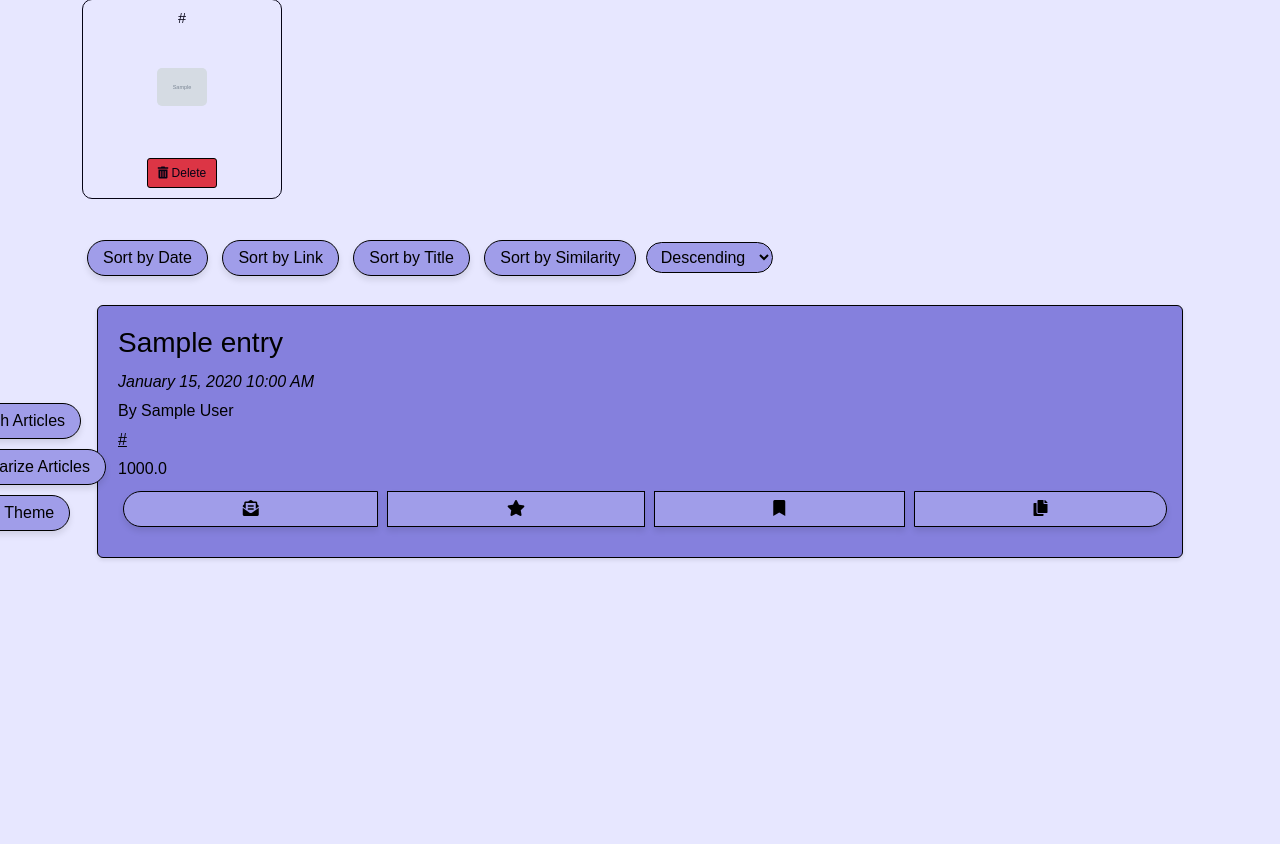
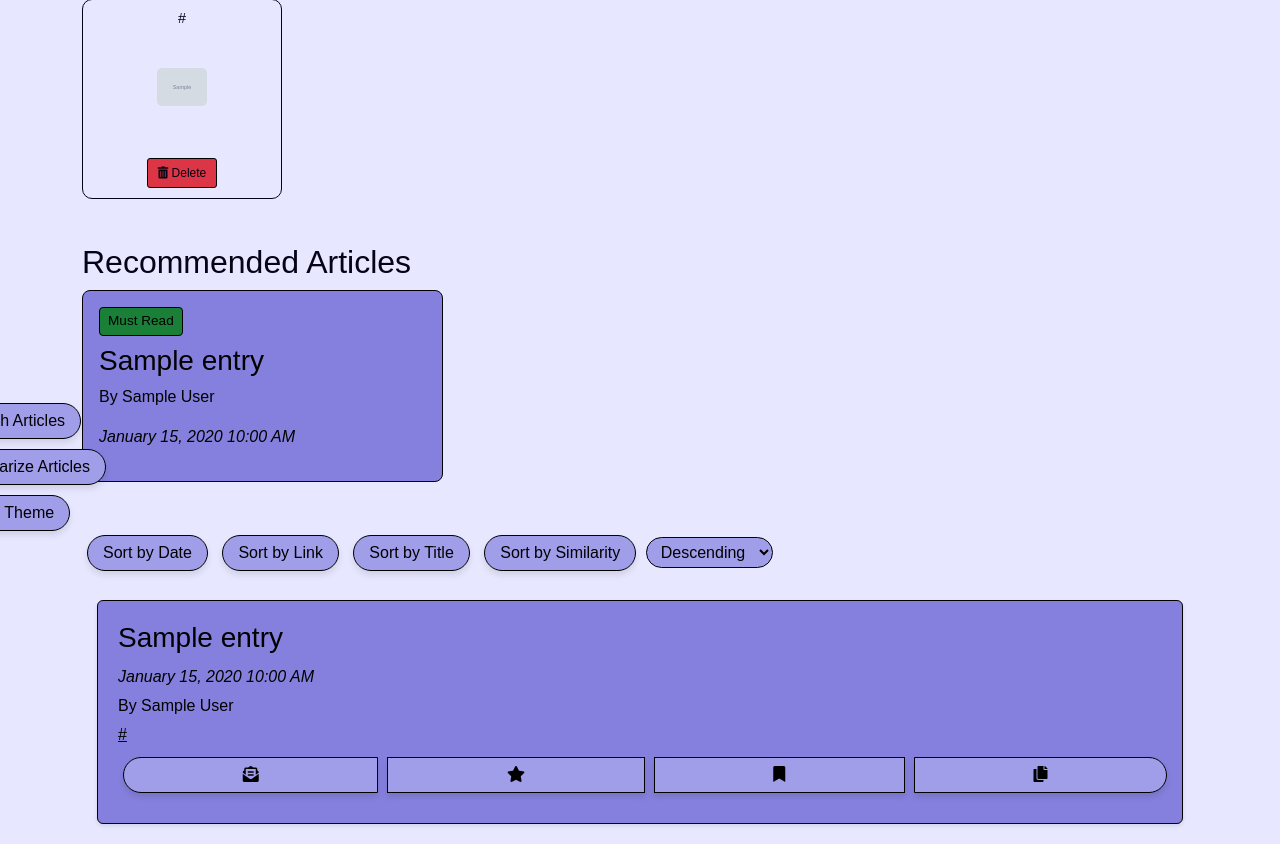
Before and after one commit to Quantlight/Fast-Feed, a Flask app: page / in a window 1280 px wide. Shown: the part 238-1082 px from the top of the page. Before the commit the page ends 798 px from the top, so only its background shows below. Run offline with Flask 3, Linux system fonts and the light colour scheme; tables that the repository leaves empty hold one stand-in row (values such as "Sample post"); grey boxes marked "Sample" are stand-in pictures; some libraries are stand-ins or nearby versions.

Commit message:
Added Recommendation system

```diff
--- a/App/helpers.py
+++ b/App/helpers.py
@@ -15,6 +15,7 @@ import markdown2
 from custom_scraper import fetch_content
 from googletrans import Translator, LANGUAGES
 from flask import current_app as app
+import statistics
 
 def is_valid_rss(url):
     try:
@@ -100,6 +101,56 @@ def summarize_single_article_content(article_url):
 
     return []  # Return empty list if no article found or already summarized
 
+def recommended_articles(min_count=3, max_count=10, min_threshold=0.0):
+    """
+    Returns a dynamic list of recommended articles based on the variance
+    of similarity scores.
+
+    Args:
+        min_count (int): The minimum number of recommendations.
+        max_count (int): The maximum number of recommendations.
+        min_threshold (float): Minimum similarity score for an article to be considered.
+
+    Returns:
+        list: List of recommended FeedEntry objects.
+    """
+    # Retrieve all articles sorted by similarity score descending
+    query = FeedEntry.query.order_by(FeedEntry.similarity_score.desc())
+    candidate_articles = query.all()
+
+    # Filter articles that meet the minimum similarity threshold.
+    eligible_articles = [article for article in candidate_articles
+                         if article.similarity_score >= min_threshold]
+
+    if not eligible_articles:
+        return []
+
+    # Compute the standard deviation (stdev) of similarity scores.
+    scores = [article.similarity_score for article in eligible_articles]
+    stdev = statistics.stdev(scores) if len(scores) > 1 else 0
+
+    # Define thresholds for the standard deviation.
+    # If stdev is high (>= high_std_threshold), there's a big gap among scores → choose min_count.
+    # If stdev is low (<= low_std_threshold), scores are similar → choose max_count.
+    low_std_threshold = 0.05   # adjust based on your data range
+    high_std_threshold = 0.2   # adjust based on your data range
+
+    if stdev >= high_std_threshold:
+        dynamic_limit = min_count
+    elif stdev <= low_std_threshold:
+        dynamic_limit = max_count
+    else:
+        # Linear interpolation: as stdev decreases from high_std_threshold to low_std_threshold,
+        # the limit increases from min_count to max_count.
+        ratio = (high_std_threshold - stdev) / (high_std_threshold - low_std_threshold)
+        dynamic_limit = int(min_count + ratio * (max_count - min_count))
+
+    # Ensure the dynamic limit stays between min_count and max_count.
+    dynamic_limit = max(min_count, min(dynamic_limit, max_count))
+
+    recommendation = eligible_articles[:dynamic_limit]
+    print(recommendation)
+    return recommendation
 
 def sort_articles_by(sort_by, sort_order, limit=200, offset=0):
     # Query all feed entries across all feeds
@@ -128,11 +179,11 @@ def sort_articles_by(sort_by, sort_order, limit=200, offset=0):
         else:
             query = query.order_by(FeedEntry.date.desc())
 
-
+    # Get the recommendation articles
+    recommendation = recommended_articles()
     # Apply pagination
     sorted_entries = query.limit(limit).offset(offset).all()
-
-    return feeds, sorted_entries
+    return feeds, sorted_entries, recommendation
 
 def article_content(url):
     headers = {
@@ -222,7 +273,7 @@ def get_favicon(url):
     # 2. Look for <link rel="shortcut icon"> or <link rel="icon"> in HTML
     try:
         response = requests.get(f"https://{domain}")
-        soup = BeautifulSoup(response.content, 'html.parser')
+        soup = BeautifulSoup(response.content, 'lxml')
 
         # 3. Look for Apple touch icons
         apple_icon = soup.find('link', rel='apple-touch-icon') or soup.find('link', rel='apple-touch-icon-precomposed')
--- a/App/routes.py
+++ b/App/routes.py
@@ -26,10 +26,8 @@ def index():
     sort_by = session.get('sort_by', 'datetime')
     sort_order = session.get('sort_order', 'desc')
 
-    feeds, sorted_entries = sort_articles_by(sort_by, sort_order)
-    return render_template('rss.html', feeds=feeds, sorted_entries=sorted_entries)
-
-
+    feeds, sorted_entries, recommendation = sort_articles_by(sort_by, sort_order)
+    return render_template('rss.html', feeds=feeds, sorted_entries=sorted_entries, recommendation=recommendation)
 @main.route('/<page_name>')
 def load_page(page_name):
     return render_template(page_name)
--- /dev/null
+++ b/App/static/recommendation.css
@@ -0,0 +1,102 @@
+
+  .rec-horizontal-scroll {
+    display: flex;
+    flex-wrap: nowrap;
+    overflow-x: auto;
+    scroll-snap-type: x mandatory;
+    gap: 1rem; /* Optional: space between cards */
+  }
+
+  /* Desktop: Three cards per view */
+  .rec-horizontal-scroll .rec-card {
+    flex: 0 0 calc((100% - 2rem) / 3); /* Two gaps of 1rem each */
+    background-color: var(--primary);
+    border: 1px solid black;
+    border-radius: 0.5rem;
+    padding: 1rem;
+    transition: box-shadow 0.3s ease;
+    scroll-snap-align: start;
+    /* Remove grid properties and fixed width */
+  }
+
+  /* Hover effect */
+  .rec-horizontal-scroll .rec-card:hover {
+    box-shadow: 0 4px 8px rgba(0, 0, 0, 0.2);
+  }
+
+  .rec-card-title {
+    color: var(--text);
+  }
+
+  .rec-link {
+    color: black;
+    text-decoration: underline;
+  }
+
+  .rec-text-muted {
+    color: black;
+  }
+
+  .rec-no-articles {
+    color: #555;
+  }
+
+  /* Scrollbar styling for Chrome, Safari, and Opera */
+  .rec-horizontal-scroll::-webkit-scrollbar {
+    height: 8px;
+  }
+  .rec-horizontal-scroll::-webkit-scrollbar-track {
+    background: transparent;
+  }
+  .rec-horizontal-scroll::-webkit-scrollbar-thumb {
+    background-color: var(--primary);
+    border-radius: 4px;
+  }
+
+  /* Firefox scrollbar styling */
+  .rec-horizontal-scroll {
+    scrollbar-width: thin;
+    scrollbar-color: var(--primary) transparent;
+  }
+
+  /* Recommendation status label styling */
+  .rec-status {
+    font-size: 0.85rem;
+    padding: 0.2rem 0.5rem;
+    border-radius: 0.25rem;
+    margin-bottom: 0.5rem;
+    display: inline-block;
+  }
+
+  .rec-status-super-high {
+    background-color: #1a7f37; /* Darker green */
+    border: 1px solid black;
+    color: black;
+  }
+  .rec-status-high {
+    background-color: #28a745; /* Green */
+    border: 1px solid black;
+    color: black;
+  }
+  .rec-status-medium {
+    background-color: #17a2b8; /* Blue */
+    border: 1px solid black;
+    color: black;
+  }
+  .rec-status-low {
+    background-color: #ffc107; /* Yellow */
+    border: 1px solid black;
+    color: black;
+  }
+  .rec-status-very-low {
+    background-color: #f0ad4e; /* Orange */
+    border: 1px solid black;
+    color: black;
+  }
+
+  /* Responsive adjustments for smaller screens */
+  @media (max-width: 768px) {
+    .rec-horizontal-scroll .rec-card {
+      flex: 0 0 80%; /* Show a larger card on mobile */
+    }
+  }
--- a/App/static/rss.css
+++ b/App/static/rss.css
@@ -8,7 +8,6 @@
   --box-shadow: 0px 6px 10px rgba(0, 0, 0, 0.2);
 
 }
-
 
 :root[data-theme="dark"] {
 
--- a/App/templates/rss.html
+++ b/App/templates/rss.html
@@ -19,6 +19,7 @@
     <link rel="stylesheet" href="{{ url_for('static', filename='scrolltotop.css') }}">
     <link rel="stylesheet" href="{{ url_for('static', filename='flash-messages.css') }}">
     <link rel="stylesheet" href="{{ url_for('static', filename='buttons.css') }}">
+    <link rel="stylesheet" href="{{ url_for('static', filename='recommendation.css') }}">
 
 </head>
 <body>
@@ -135,6 +136,51 @@
         <!-- Content will be dynamically loaded here -->
     </div>
 
+    {% set nonzero_count = recommendation | selectattr("similarity_score", "ne", 0) | list | length %}
+    {% if nonzero_count > 0 %}
+      <div class="rec-container my-4">
+          <!-- Recommendations Section -->
+          <h2 class="rec-header">Recommended Articles</h2>
+          <div class="rec-horizontal-scroll mb-5">
+            {% for article in recommendation %}
+              <div class="rec-card" style="min-width: 18rem;">
+                <div class="rec-card-body">
+                        {% if article.similarity_score * 100 > 50 %}
+                          <div class="rec-status rec-status-super-high">Must Read</div>
+                        {% elif article.similarity_score * 100 > 40 %}
+                          <div class="rec-status rec-status-high">Highly Recommended</div>
+                        {% elif article.similarity_score * 100 > 30 %}
+                          <div class="rec-status rec-status-medium">Recommended</div>
+                        {% elif article.similarity_score * 100 > 20 %}
+                          <div class="rec-status rec-status-low">Somewhat Recommended</div>
+                        {% else %}
+                          <div class="rec-status rec-status-very-low">Barely Recommended.</div>
+                        {% endif %}
+                        <!-- Rest of your card content (title, links, etc.) goes here -->
+
+                  <h3>
+                    <a style="color: black; text-decoration: wavy;" href="/link/{{ article.link }}">
+                      {{ article.title }}
+                    </a>
+                  </h3>
+                  <p style="color: black;">By {{ article.author }}</p>
+                  <p style="font-style: italic;color: black;">{{ article.date | format_datetime }}</p>
+                  <!-- <p class="rec-card-text">
+                    <a class="rec-link" href="{{ article.link }}" target="_blank">{{ article.link }}</a>
+                  </p>
+                  <p class="rec-card-text">
+                    <small class="rec-text-muted">
+                      Score: {{ "%.1f"|format(article.similarity_score * 100) }}%
+                    </small>
+                  </p> -->
+                </div>
+              </div>
+            {% else %}
+              <p class="rec-no-articles">No recommended articles available.</p>
+            {% endfor %}
+          </div>
+      </div>
+    {% endif %}
 
     <!-- <div id="width-controls">
         <button id="decrease-width-btn">Decrease Width</button>
@@ -154,6 +200,7 @@
             </select>
         </form>
     </div>
+
     <!-- List of articles -->
 <div id="articles-list" class="resizable">
     <ul class="list-group mt-4">
@@ -164,7 +211,7 @@
                 <p style="font-style: italic;color: black;">{{ entry.date | format_datetime }}</p>
                 <p style="color: black;">By {{ entry.author }}</p>
                 <p style="color: black;"><a style="color: black;" href="{{ entry.link }}" target="_blank">{{ entry.link }}</a></p>
-                <p id="similarity-{{ entry.id }}" style="color: black;">{{ "%.1f"|format(entry.similarity_score * 100) }}</p>
+                <!-- <p id="similarity-{{ entry.id }}" style="color: black;">{{ "%.1f"|format(entry.similarity_score * 100) }}</p> -->
                 <!-- <p>Feed ID: {{ entry.feed_id }}</p> -->
                 <!-- <p>Account ID: {{ entry.account_id }}</p> -->
                 <div class="btn-group" role="group">
```
